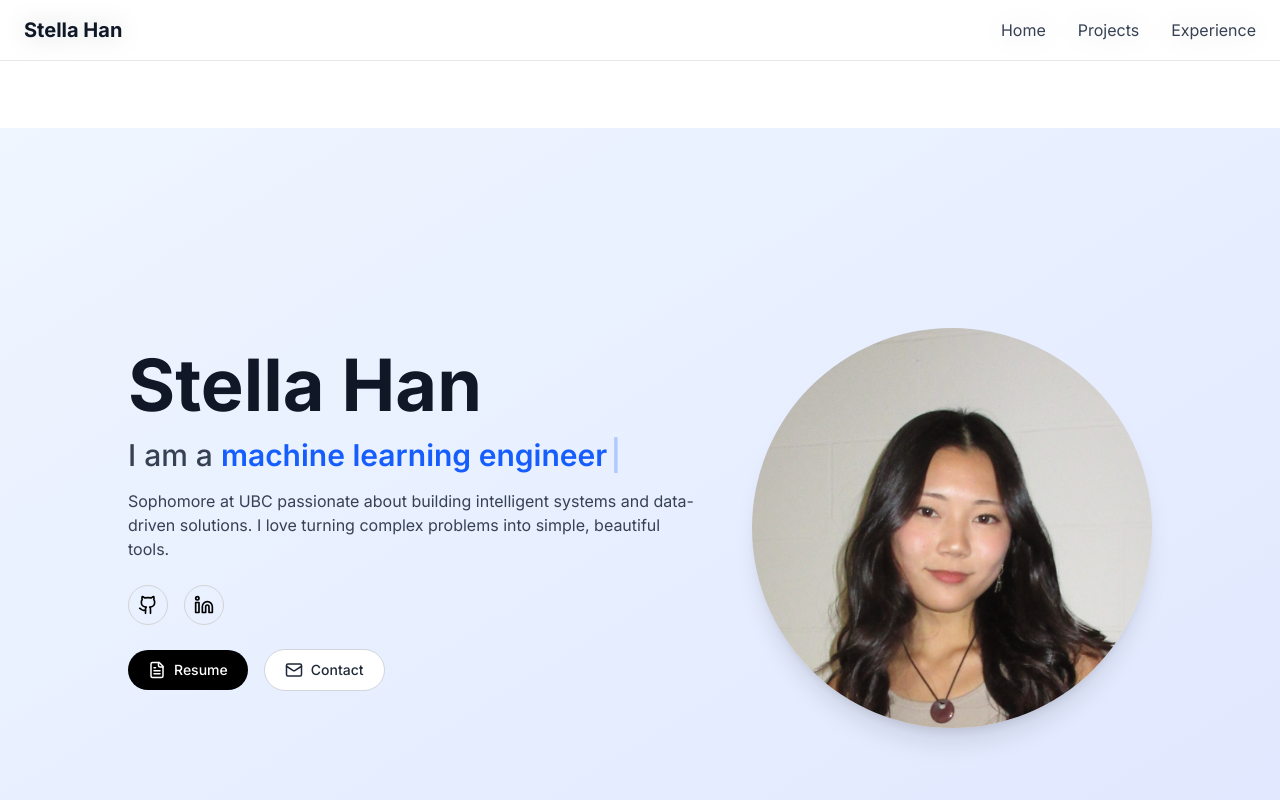
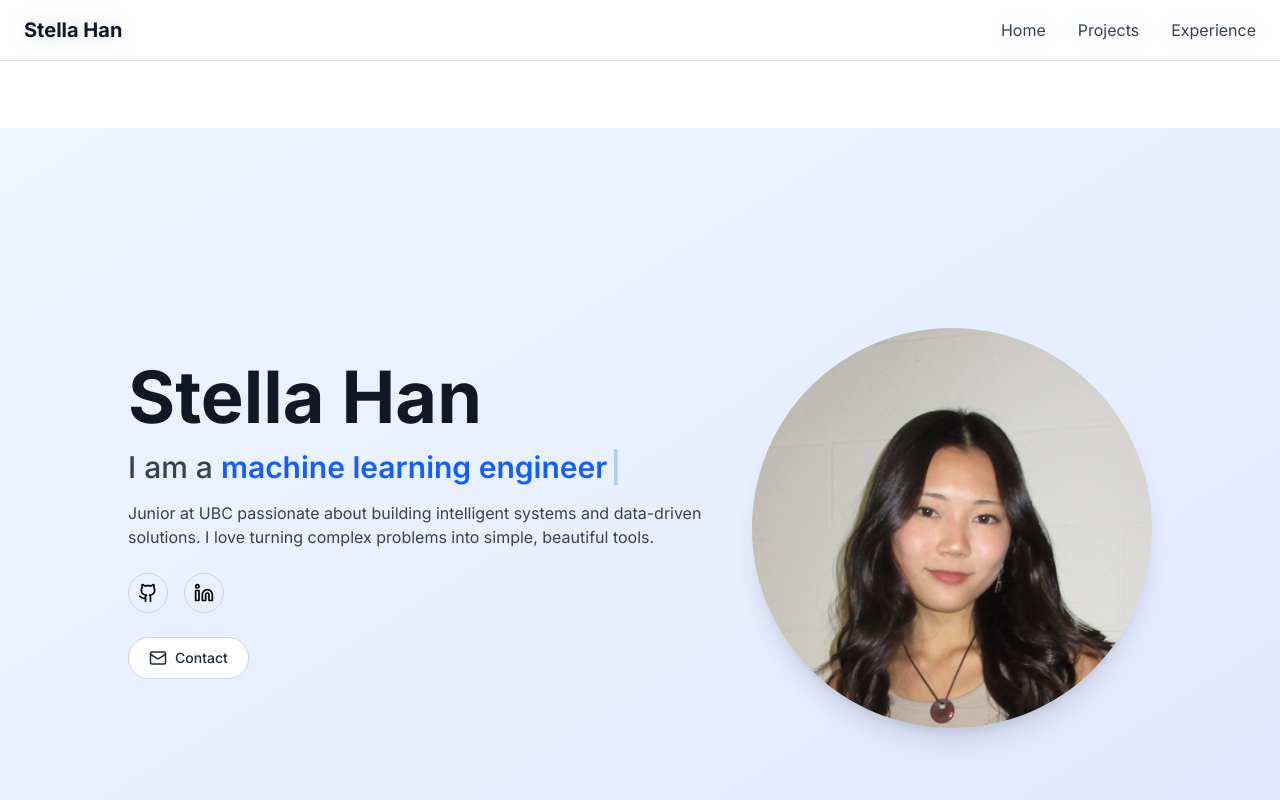
Before and after one commit to stellahan05/my-portfolio, a Next.js app: page / in a window 1280 px wide. Shown: the top 800 px of the page. Built offline with nearby package versions, Linux system fonts and the light colour scheme.

Commit message:
update hero: remove resume button

```diff
--- a/app/components/hero.tsx
+++ b/app/components/hero.tsx
@@ -1,6 +1,6 @@
 'use client'
 
-import { Github, Linkedin, FileText, Mail } from 'lucide-react'
+import { Github, Linkedin, Mail } from 'lucide-react'
 import { motion } from 'framer-motion'
 import { Typewriter } from 'react-simple-typewriter'
 import Image from 'next/image'
@@ -59,7 +59,7 @@ export default function Hero() {
           </h2>
 
           <p className="text-gray-700 mb-6">
-            Sophomore at UBC passionate about building intelligent systems and data-driven solutions. I love turning complex problems into simple, beautiful tools.
+            Junior at UBC passionate about building intelligent systems and data-driven solutions. I love turning complex problems into simple, beautiful tools.
           </p>
 
           {/* Social Icons */}
@@ -84,7 +84,7 @@ export default function Hero() {
 
           {/* Action Buttons (Resume & Contact) */}
           <div className="flex flex-col sm:flex-row justify-center xl:justify-start items-center gap-4 mb-4">
-            <a
+            {/* <a
               href="/resume.pdf"
               target="_blank"
               rel="noopener noreferrer"
@@ -92,7 +92,7 @@ export default function Hero() {
               >
               <FileText size={18} />
               Resume
-            </a>
+            </a> */}
 
             <a
               href="mailto:stellahan0819@gmail.com"
```
